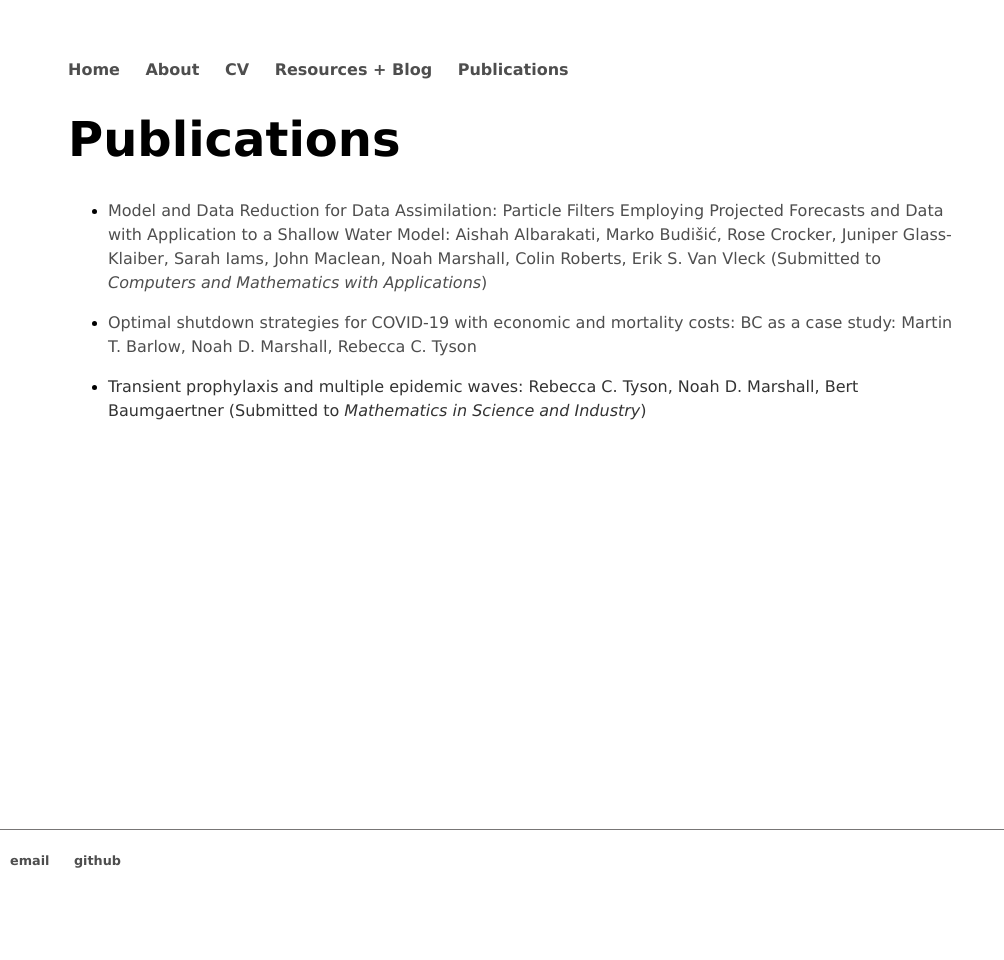
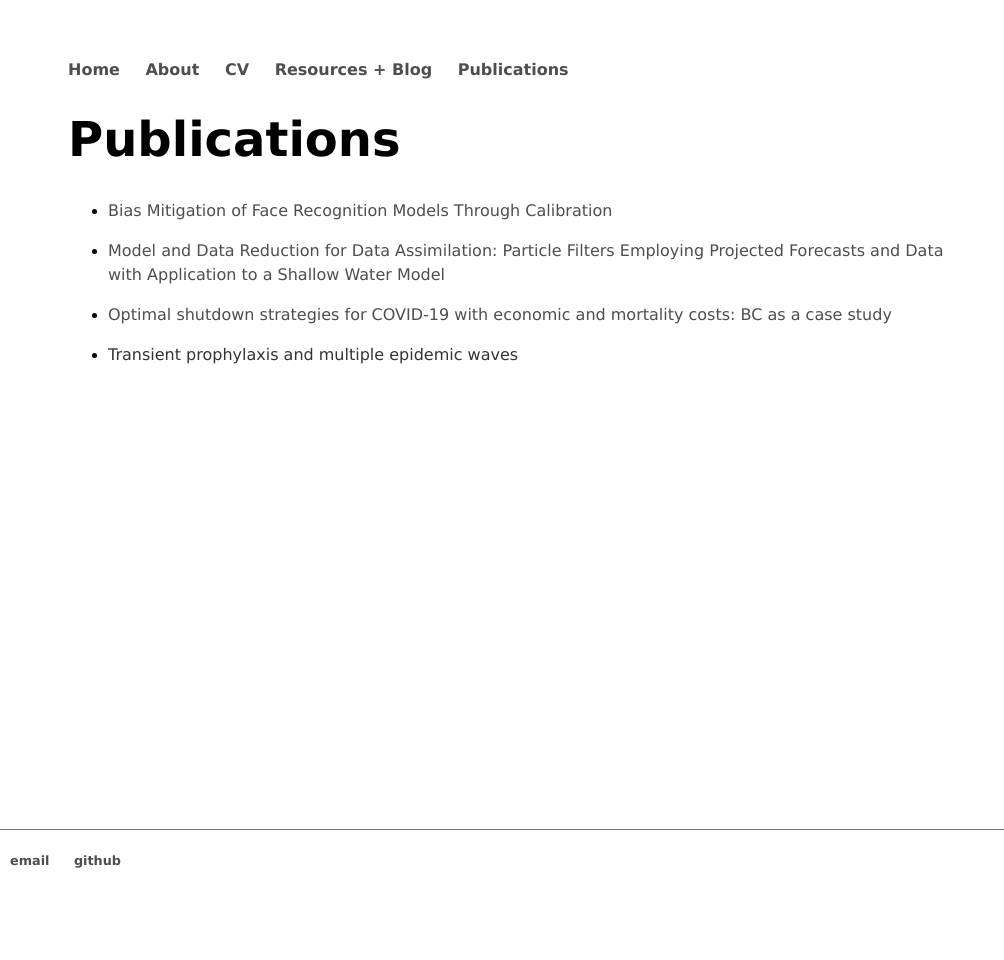
Before and after one commit to nmarzz/nmarzz.github.io, a Jekyll site: the page built from publications.html, in a window 1280 px wide. Shown: the whole page, without its empty margins (0-1004 px from the left). Built offline with Jekyll 4.4.1, drawn with Linux system fonts in a browser that asks for light colours.

Commit message:
add bias paper

```diff
--- a/publications.html
+++ b/publications.html
@@ -6,7 +6,8 @@ title: Publications
 <h1>{{ page.title }}</h1>
 
 <ul>
-<li><p><a href="https://arxiv.org/abs/2101.09252">Model and Data Reduction for Data Assimilation: Particle Filters Employing Projected Forecasts and Data with Application to a Shallow Water Model: Aishah Albarakati, Marko Budi&scaron;i&cacute;, Rose Crocker, Juniper Glass-Klaiber, Sarah Iams, John Maclean, Noah Marshall, Colin Roberts, Erik S. Van Vleck (Submitted to <i>Computers and Mathematics with Applications</i>)</a></p></li>
-<li><p><a href="https://www.medrxiv.org/content/10.1101/2020.11.25.20239004v1.full">Optimal shutdown strategies for COVID-19 with economic and mortality costs: BC as a case study: Martin T. Barlow, Noah D. Marshall, Rebecca C. Tyson</a></p></li>
-<li><p>Transient prophylaxis and multiple epidemic waves: Rebecca C. Tyson, Noah D. Marshall, Bert Baumgaertner (Submitted to <i>Mathematics in Science and Industry</i>)</p></li>
+<li><p><a href="https://arxiv.org/abs/2106.03761l">Bias Mitigation of Face Recognition Models Through Calibration</a></p></li>
+<li><p><a href="https://arxiv.org/abs/2101.09252">Model and Data Reduction for Data Assimilation: Particle Filters Employing Projected Forecasts and Data with Application to a Shallow Water Model</a></p></li>
+<li><p><a href="https://www.medrxiv.org/content/10.1101/2020.11.25.20239004v1.full">Optimal shutdown strategies for COVID-19 with economic and mortality costs: BC as a case study</a></p></li>
+<li><p>Transient prophylaxis and multiple epidemic waves</p></li>
 </ul>
```
